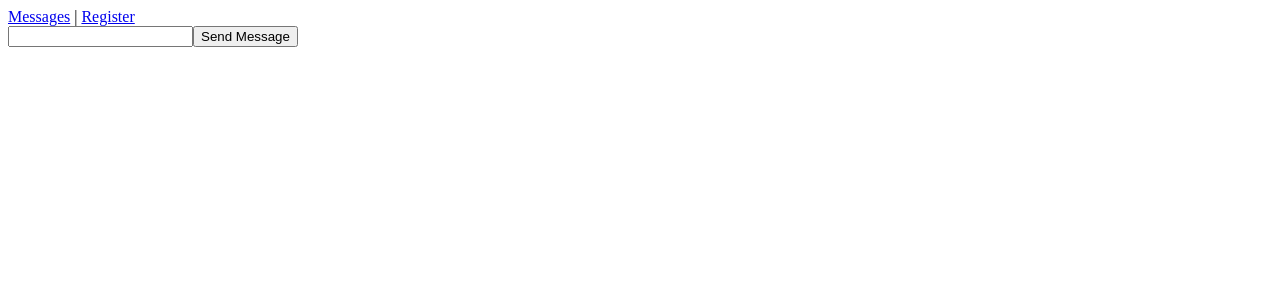
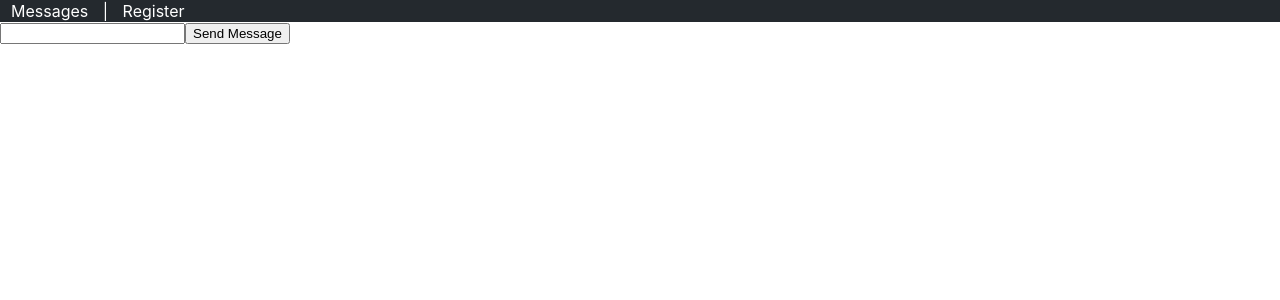
Before and after one commit to wesley-brown/messaging-app-client, an Angular app: page /messages in a window 1280 px wide. Shown: the top 300 px of the page. Built offline with nearby package versions, Linux system fonts and the light colour scheme; no server answers.

Commit message:
Add Basic Styles
Add some basic styles to the app font and navigation bar.

```diff
--- a/src/app/app.component.css
+++ b/src/app/app.component.css
@@ -0,0 +1,14 @@
+nav {
+  background-color: #24292e;
+  color: white;
+  padding: 1px;
+}
+
+a {
+  color: white;
+  margin: 10px;
+}
+
+a:link {
+  text-decoration: none;
+}
--- a/src/styles.css
+++ b/src/styles.css
@@ -1 +1,5 @@
 /* You can add global styles to this file, and also import other style files */
+body {
+  margin: 0;
+  font-family: -apple-system, BlinkMacSystemFont, 'Segoe UI', Roboto, Oxygen, Ubuntu, Cantarell, 'Open Sans', 'Helvetica Neue', sans-serif;
+}
```
